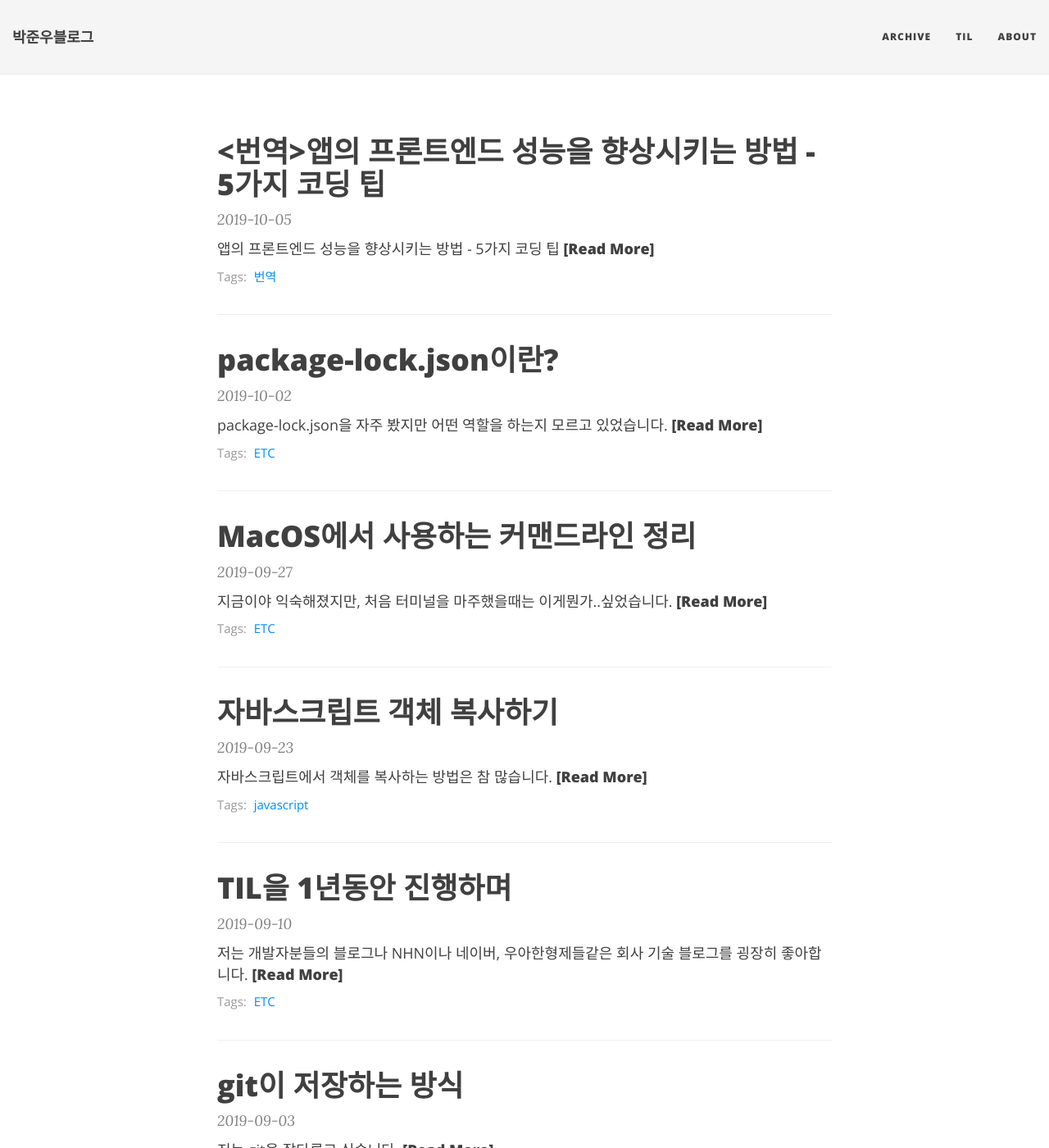
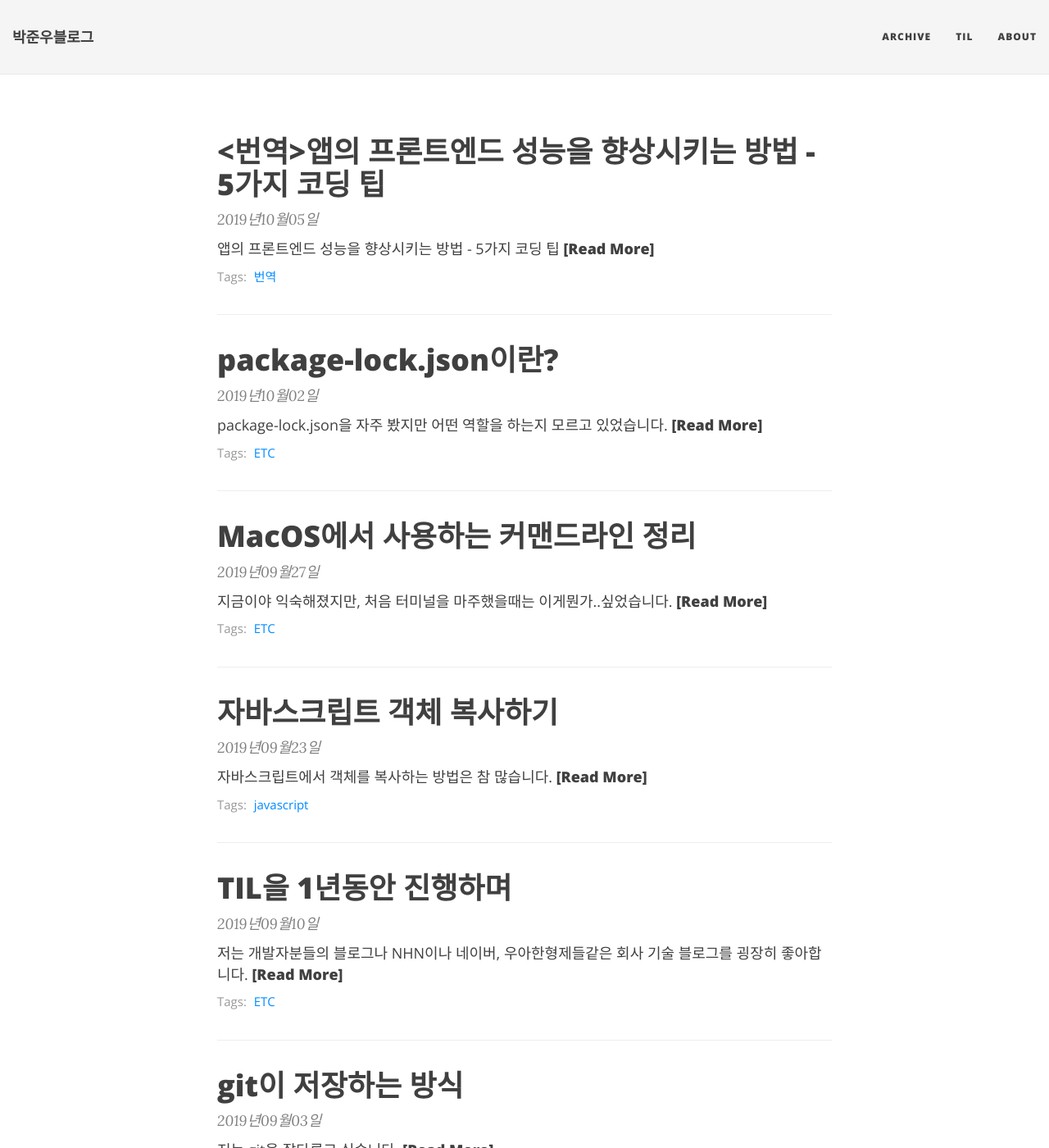
Before and after one commit to JUNWOO45/junwoo45.github.io.archived, a Jekyll site: the page built from index.html, in a window 1280 px wide and 1400 px high. Shown: the whole window at 82% size. Built offline with Jekyll 4.4.1, drawn with Linux system fonts in a browser that asks for light colours; nearby versions of some CDN libraries; the list of posts is cut into pages by our own code; some of the changed text lies outside the part shown.

Commit message:
index, archive페이지 date format 수정

```diff
--- a/_layouts/archive.html
+++ b/_layouts/archive.html
@@ -19,7 +19,7 @@
           <ul>
           {% assign myDate = currentDate %}
       {% endif %}
-      <li><a href="{{ post.url }}"><span>{{ post.date | date: "%B %-d, %Y" }}</span> - {{ post.title }}</a></li>
+      <li><a href="{{ post.url }}"><span>{{ post.date | date: "%Y-%m-%d" }}</span> - {{ post.title }}</a></li>
       {% if forloop.last %}</ul>{% endif %}
   {% endfor %}
 
--- a/index.html
+++ b/index.html
@@ -20,7 +20,7 @@
     </a>
 
     <p class="post-meta">
-      {{ post.date | date: "%Y-%m-%d" }}
+      {{ post.date | date: "%Y년%m월%d일" }}
     </p>
 
     <div class="post-entry-container">
```
